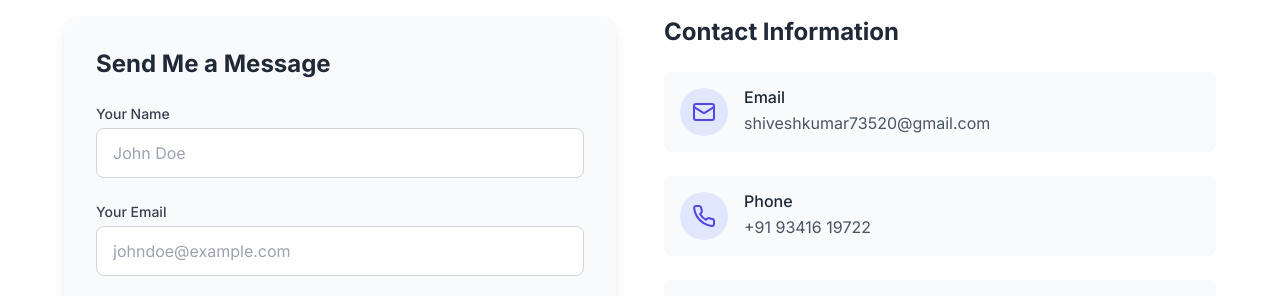
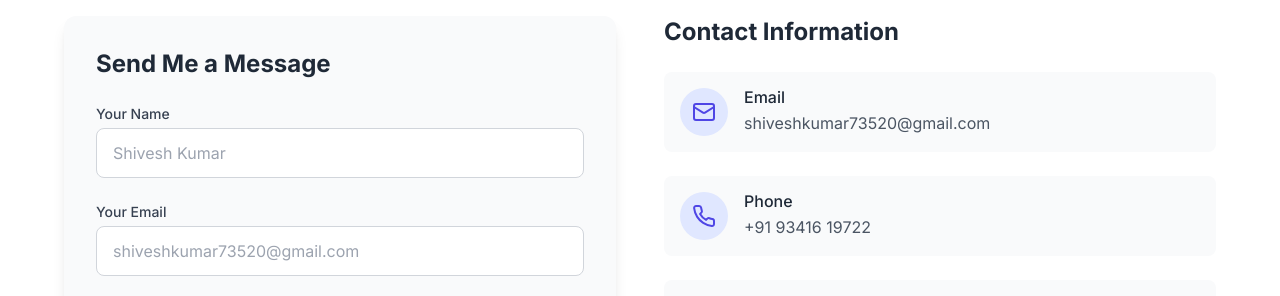
Before and after one commit to Alphashivesh/my_portfolio, a React (Vite) app: page / in a window 1280 px wide. Shown: the part 4020-4316 px from the top of the page. Built offline with nearby package versions, Linux system fonts and the light colour scheme.

Commit message:
Update Contact.tsx

```diff
--- a/src/sections/Contact.tsx
+++ b/src/sections/Contact.tsx
@@ -143,7 +143,7 @@ const Contact: React.FC = () => {
                         ? 'border-red-500 dark:border-red-600 focus:ring-red-500 focus:border-red-500'
                         : 'border-gray-300 dark:border-gray-700 focus:ring-indigo-500 focus:border-indigo-500'
                     } bg-white dark:bg-gray-900 focus:outline-none focus:ring-2`}
-                    placeholder="John Doe"
+                    placeholder="Shivesh Kumar"
                   />
                   {errors.name && <p className="mt-1 text-sm text-red-600 dark:text-red-500">{errors.name}</p>}
                 </div>
@@ -163,7 +163,7 @@ const Contact: React.FC = () => {
                         ? 'border-red-500 dark:border-red-600 focus:ring-red-500 focus:border-red-500'
                         : 'border-gray-300 dark:border-gray-700 focus:ring-indigo-500 focus:border-indigo-500'
                     } bg-white dark:bg-gray-900 focus:outline-none focus:ring-2`}
-                    placeholder="johndoe@example.com"
+                    placeholder="shiveshkumar73520@gmail.com"
                   />
                   {errors.email && <p className="mt-1 text-sm text-red-600 dark:text-red-500">{errors.email}</p>}
                 </div>
```
